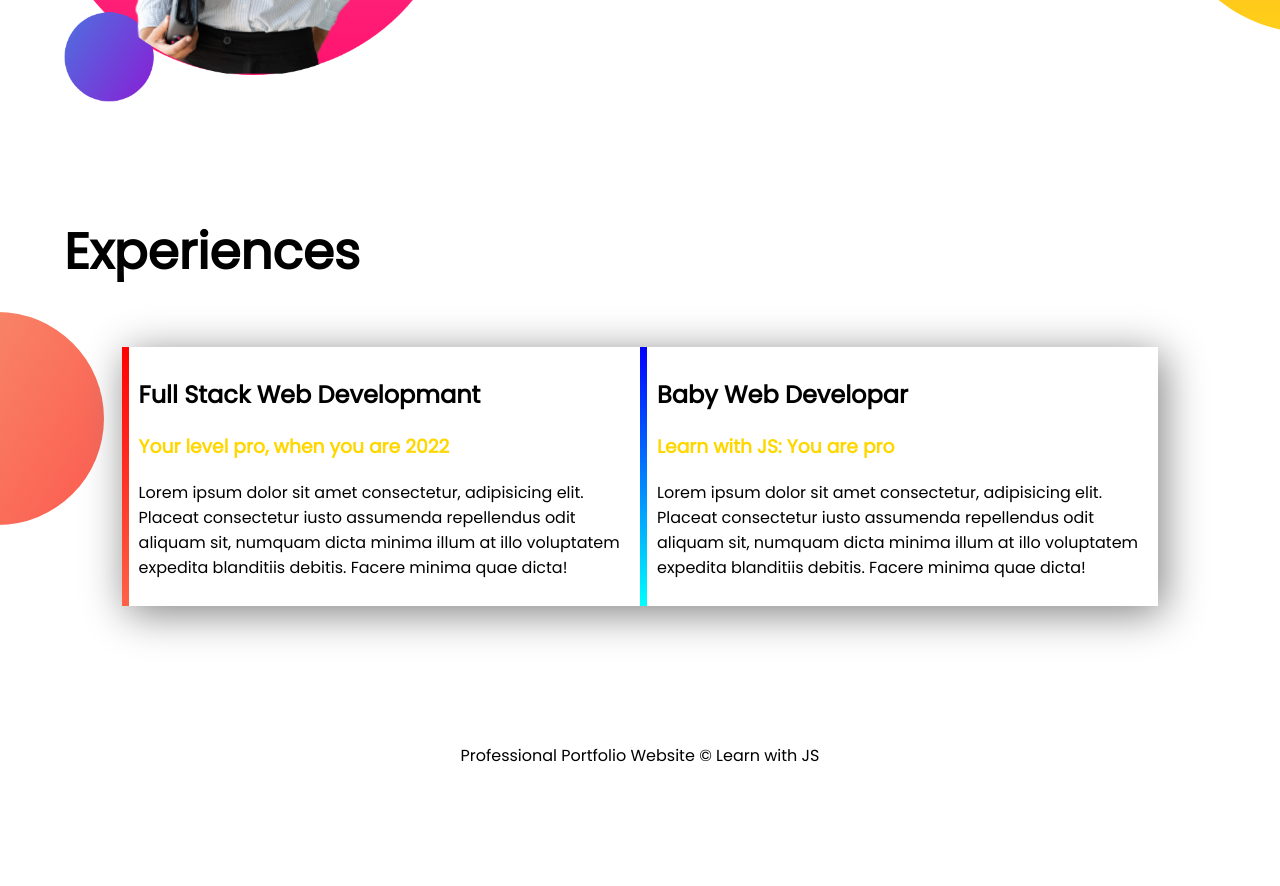
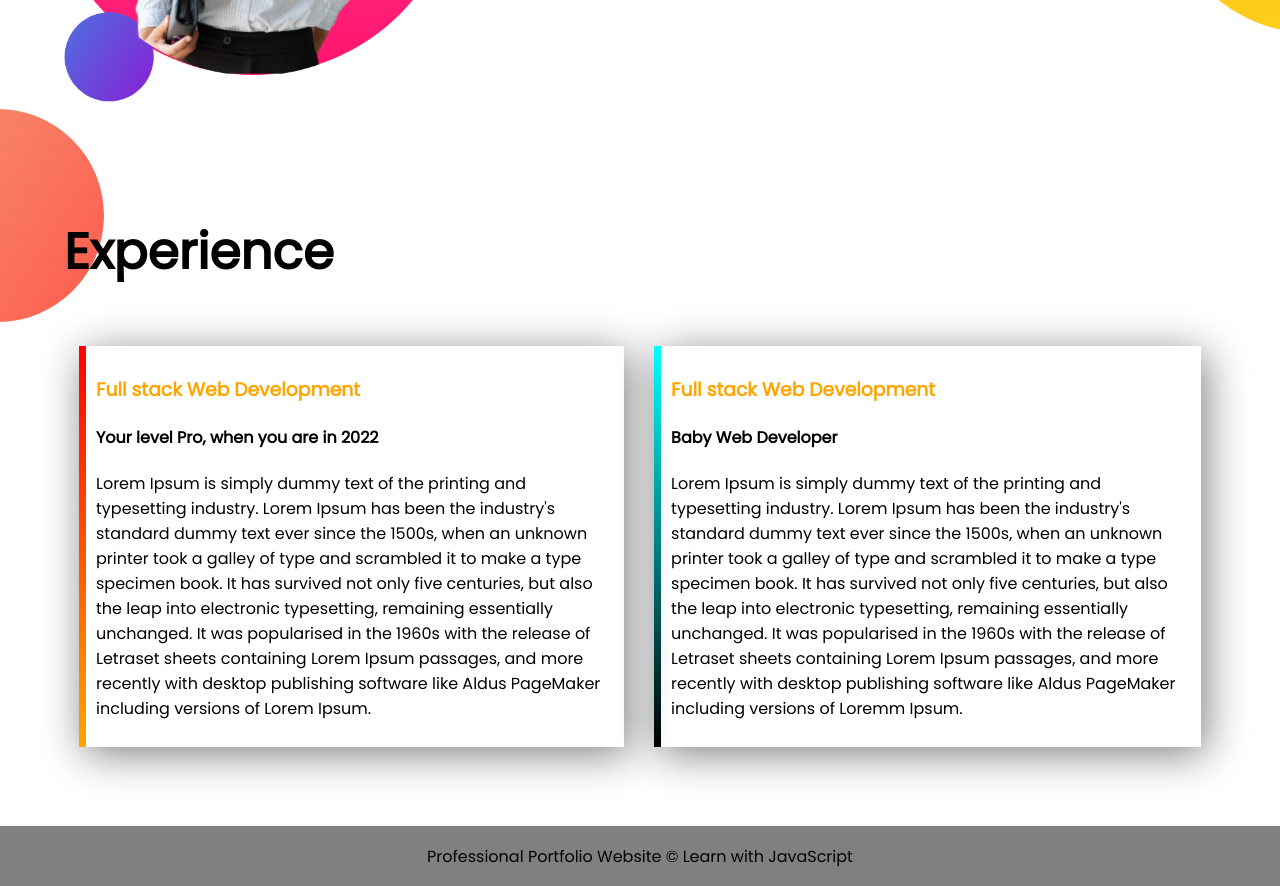
Before and after one commit to sohanakter90/professional_portfolio, a plain HTML site: page index.html in a window 1280 px wide. Shown: the part 1064-1950 px from the top of the page. Before the commit the page ends 1848 px from the top, so only its background shows below. Drawn offline with Linux system fonts and the light colour scheme.

Commit message:
everythig solve

```diff
--- a/index.html
+++ b/index.html
@@ -44,7 +44,7 @@
         </div>
      </section>
 
-     <section id="experience-area">
+     <!-- <section id="experience-area">
          <h1>Experiences</h1>
         <div class="experience-area-part">
             <div>
@@ -72,6 +72,30 @@
 
      <footer>
          <p>Professional Portfolio Website &COPY; Learn with JS</p>
-     </footer>
+     </footer> -->
+
+     <section id="experience-area">
+        <h1>Experience</h1>
+        <div class="experience-area-part">
+            <div class="full-stack">
+                        <h3>Full stack Web Development</h3>
+                        <h4>Your level Pro, when you are in 2022</h4>
+                        <p>Lorem Ipsum is simply dummy text of the printing and typesetting industry. Lorem Ipsum has been the industry's standard dummy text ever since the 1500s, when an unknown printer took a galley of type and scrambled it to make a type specimen book. It has survived not only five centuries, but also the leap into electronic typesetting, remaining essentially unchanged. It was popularised in the 1960s with the release of Letraset sheets containing Lorem Ipsum passages, and more recently with desktop publishing software like Aldus PageMaker including versions of Lorem Ipsum.</p>
+            </div>
+
+
+            <div class="baby-stack">
+                <h3>Full stack Web Development</h3>
+                <h4>Baby Web Developer</h4>
+                <p>Lorem Ipsum is simply dummy text of the printing and typesetting industry. Lorem Ipsum has been the industry's standard dummy text ever since the 1500s, when an unknown printer took a galley of type and scrambled it to make a type specimen book. It has survived not only five centuries, but also the leap into electronic typesetting, remaining essentially unchanged. It was popularised in the 1960s with the release of Letraset sheets containing Lorem Ipsum passages, and more recently with desktop publishing software like Aldus PageMaker including versions of Loremm Ipsum.</p>
+    </div>
+
+        </div>
+    </section>
+    <footer>
+        <p class="footer">Professional Portfolio Website &copy; Learn with JavaScript</p>
+    </footer>
+
+
 </body>
 </html>
--- a/style.css
+++ b/style.css
@@ -41,7 +41,7 @@ h1{
 .dream-area-part img{
     width: 80%;
 }
-#experience-area{
+/* #experience-area{
     background-image: url(images/exp-bg.png);
     background-repeat: no-repeat;
     background-position: left;
@@ -56,11 +56,13 @@ h1{
 .experience-area-part {
     box-shadow: 5px 7px 40px gray;
     height: 80%;
-    margin: 5%;
+    margin: 15px;
+
 }
+
 #fill-stack{
     border-left: 7px solid;
-    border-image: linear-gradient(180deg, red,tomato);
+    border-image: linear-gradient(180deg, rgb(65, 25, 25),tomato);
     border-image-slice: 1;
     padding: 10px;
 }
@@ -72,4 +74,48 @@ h1{
 }
 footer p{
     text-align: center;
+} */
+
+#experience-area {
+    background-image: url(images/exp-bg.png);
+    background-repeat: no-repeat;
+    padding: 5%;
 }
+
+.experience-area-part {
+    display: flex;
+}
+.experience-area-part h3 {
+    color: orange;
+}
+.experience-area-part div {
+    box-shadow: 5px 7px 40px gray;
+    height: 80%;
+    margin: 15px;
+}
+.full-stack {
+    border-left: 7px solid;
+    border-image: linear-gradient(
+180deg,red,orange);
+    border-image-slice: 1;
+    padding: 10px;
+}
+.baby-stack {
+    border-left: 7px solid;
+    border-image: linear-gradient(
+180deg,cyan,black);
+    border-image-slice: 1;
+    padding: 10px;
+}
+.footer {
+    display: flex;
+    height: 60px;
+    background-color: gray;
+    text-align: center;
+    margin: 0;
+    padding: 0;
+}
+footer p {
+    justify-content: center;
+    align-items: center;
+}
```
